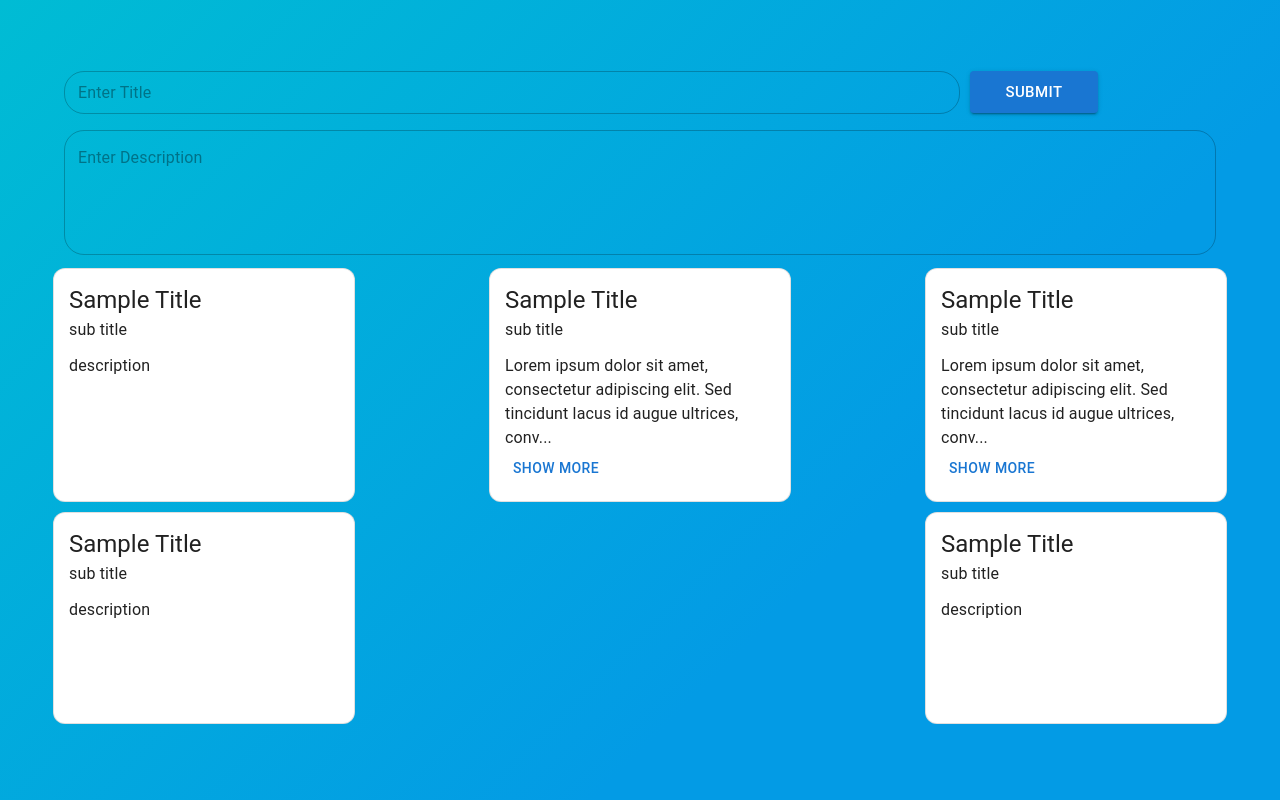
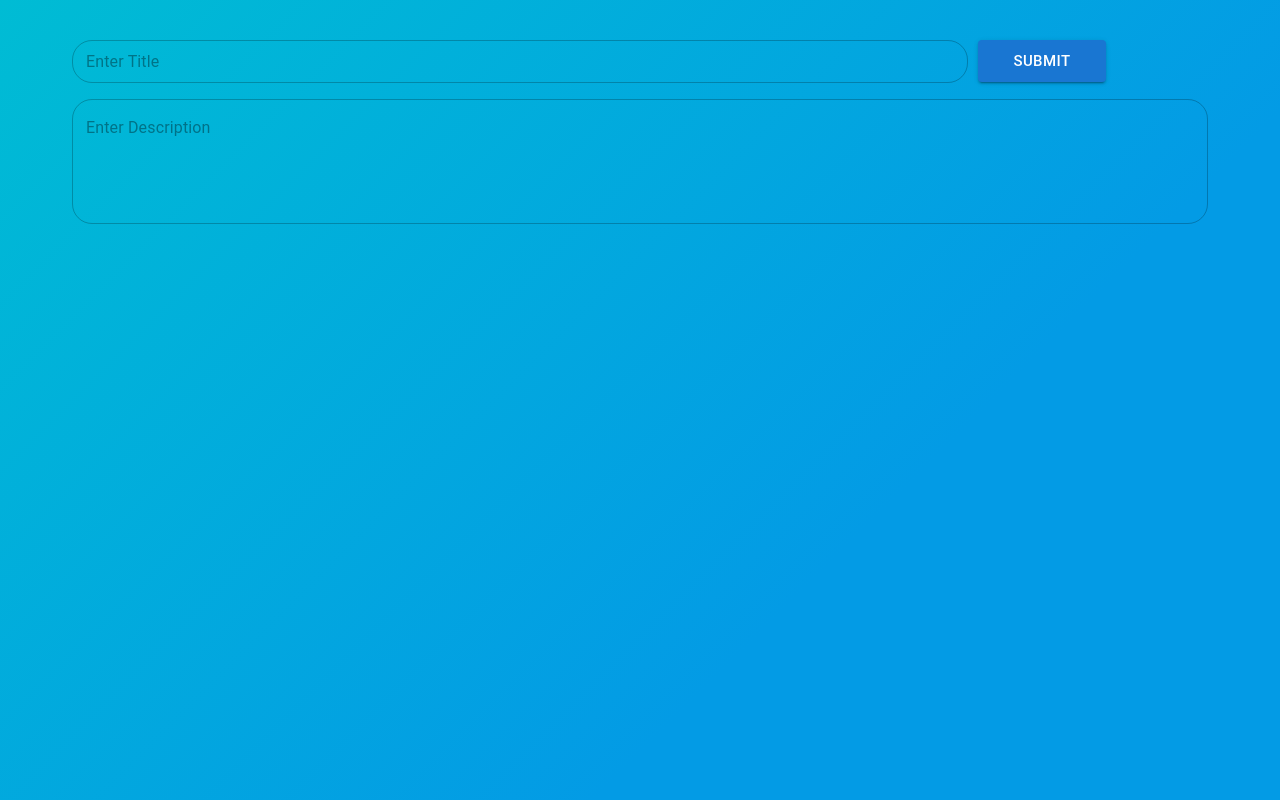
Before and after one commit to fcodelabs/training-web, a React (Create React App) app: page /home in a window 1280 px wide. Built offline with nearby package versions, Linux system fonts and the light colour scheme.

Commit message:
Implement adding card 1

```diff
--- a/src/App.tsx
+++ b/src/App.tsx
@@ -1,16 +1,25 @@
-import React from 'react';
+import React, {useState} from 'react';
 import {RouterProvider, createBrowserRouter} from 'react-router-dom';
 import Signin from './containers/Signin/Signin';
 import DiaryHome from './containers/DiaryHome/DiaryHome';
 import { Container} from "@mui/material";
 
-// Create a browser router configuration with routes
-const router = createBrowserRouter([
-  { path:'/', element:<Signin/>},
-  { path:'/home', element:<DiaryHome/>}
-])
 // Render the application with the RouterProvider and the configured router
 function App() {
+  //set variables for user state
+  const [user, setUser] = useState("");
+
+  // Create a browser router configuration with routes
+  const router = createBrowserRouter([
+    { path:'/', element:<Signin onSetName={getName}/>},
+    { path:'/home', element:<DiaryHome user={user}/>}
+  ]);
+
+  //get user name from the signin page
+  function getName(name:string){
+    setUser(name);
+  }
+
   return (
     <Container
         maxWidth="xl"
--- a/src/containers/DiaryHome/DiaryHome.tsx
+++ b/src/containers/DiaryHome/DiaryHome.tsx
@@ -10,17 +10,43 @@ const rounded = {
   marginRight: "10px",
 };
 
-function DiaryHome() {
-  //set variables to textfields' values states
+//set interface to accept cardData
+interface CardData {
+  id:string
+  user: string;
+  title: string;
+  description: string;
+}
+function DiaryHome(props:{user:string}) {
+  //set variables to textfields and card values states
   const [title, setTitle] = useState("");
   const [message, setMessage] = useState("");
+  const [cards, setCard] =  useState<CardData[]>([]);
 
   //onclick listenere to get textfields value when click on submit button
   function formSubmitHandler() {
-    console.log(title);
-    console.log(message);
-    setTitle("");
-    setMessage("");
+    if(title === ""){//show an alert if the title is empty
+      alert("Your title field is empty. Please  fill and try again")
+    }else if(message === ""){//show an alert if the description is empty
+      alert("Your message field is empty. Please  fill and try again")
+    }
+    else{
+      //create an id to card
+      let randomIndex = Math.floor(Math.random() * 1000000)
+      let userId = randomIndex + props.user;
+      //add new card details to cards array
+      setCard(prevState => [
+        ...prevState,
+        {
+          id :userId,
+          user: props.user,
+          title: title,
+          description: message
+        }
+      ]);
+      setTitle("");
+      setMessage("");
+    }
   }
 
   //update input value with userState
@@ -34,7 +60,16 @@ function DiaryHome() {
   }
   return (
     <React.Fragment>
-      <Container>
+      <Container
+      maxWidth="xl"
+      sx={{
+        minHeight: "100vh",
+        display: "flex",
+        flexDirection:"column",
+        alignItems: "center",
+        justifyContent: "start",
+      }}>
+      <Container sx={{padding:"40px 0"}}>
         <TextField
           value={title}
           onChange={onchangeTitle}
@@ -62,12 +97,12 @@ function DiaryHome() {
           variant="outlined"
         ></TextField>
       </Container>
-      <Container maxWidth="xl" sx={{display:"flex", flexWrap: "wrap", justifyContent: "space-between"}}>
-        <DiaryCard title="Sample Title" subTitle="sub title" description="description"/>
-        <DiaryCard title="Sample Title" subTitle="sub title" description="Lorem ipsum dolor sit amet, consectetur adipiscing elit. Sed tincidunt lacus id augue ultrices, convallis lacinia neque facilisis. Phasellus ac dolor diam. Nam eros erat, consectetur ut feugiat nec, consectetur ut quam. Orci varius"/>
-        <DiaryCard title="Sample Title" subTitle="sub title" description="Lorem ipsum dolor sit amet, consectetur adipiscing elit. Sed tincidunt lacus id augue ultrices, convallis lacinia neque facilisis. Phasellus ac dolor diam. Nam eros erat, consectetur ut feugiat nec, consectetur ut quam. Orci varius Lorem ipsum dolor sit amet, consectetur adipiscing elit. Sed tincidunt lacus id augue ultrices, convallis lacinia neque facilisis. Phasellus ac dolor diam. Nam eros erat, consectetur ut feugiat nec, consectetur ut quam. Orci varius"/>
-        <DiaryCard title="Sample Title" subTitle="sub title" description="description"/>
-        <DiaryCard title="Sample Title" subTitle="sub title" description="description"/>
+      <Container maxWidth="xl" sx={{display:"grid", justifyItems:"start",gridTemplateColumns: "repeat(4, 1fr)"}}>
+      {cards.map(card => (
+        <DiaryCard key={card.id} title={card.title} subTitle={card.user} description={card.description}
+        />
+      ))}
+      </Container>
       </Container>
     </React.Fragment>
   );
--- a/src/containers/Signin/Signin.tsx
+++ b/src/containers/Signin/Signin.tsx
@@ -3,7 +3,7 @@ import React, { useState } from "react";
 import { Container, Card, TextField, Typography, Button } from "@mui/material";
 import EastIcon from "@mui/icons-material/East";
 import randomNameGenerate from '../../utils/randomNameGenerate';
-function Signin() {
+function Signin(props: { onSetName: (name: string) => void })  {
     // set variables for nickname and disabled state
   const [nickname, setNickname] = useState("");
   const [isDisabled, setDisabled] = useState(true);
@@ -17,7 +17,7 @@ function Signin() {
   }
 
   // Change event handler for the nickname input field
-  function changeHandler(event: { target: { value: any } }) {
+  function changeHandler(event: { target: { value: string } }) {
     setNickname(event.target.value);// Update the nickname state
     if (event.target.value !== "") {
       setDisabled(false); // If the input field is not empty, enable the "Continue" button
@@ -28,6 +28,7 @@ function Signin() {
 
    // Click event handler for the "Continue" button
   function continueHandler(){
+    props.onSetName(nickname);
     navigate('/home') // Redirect to the home page
   }
 
```
